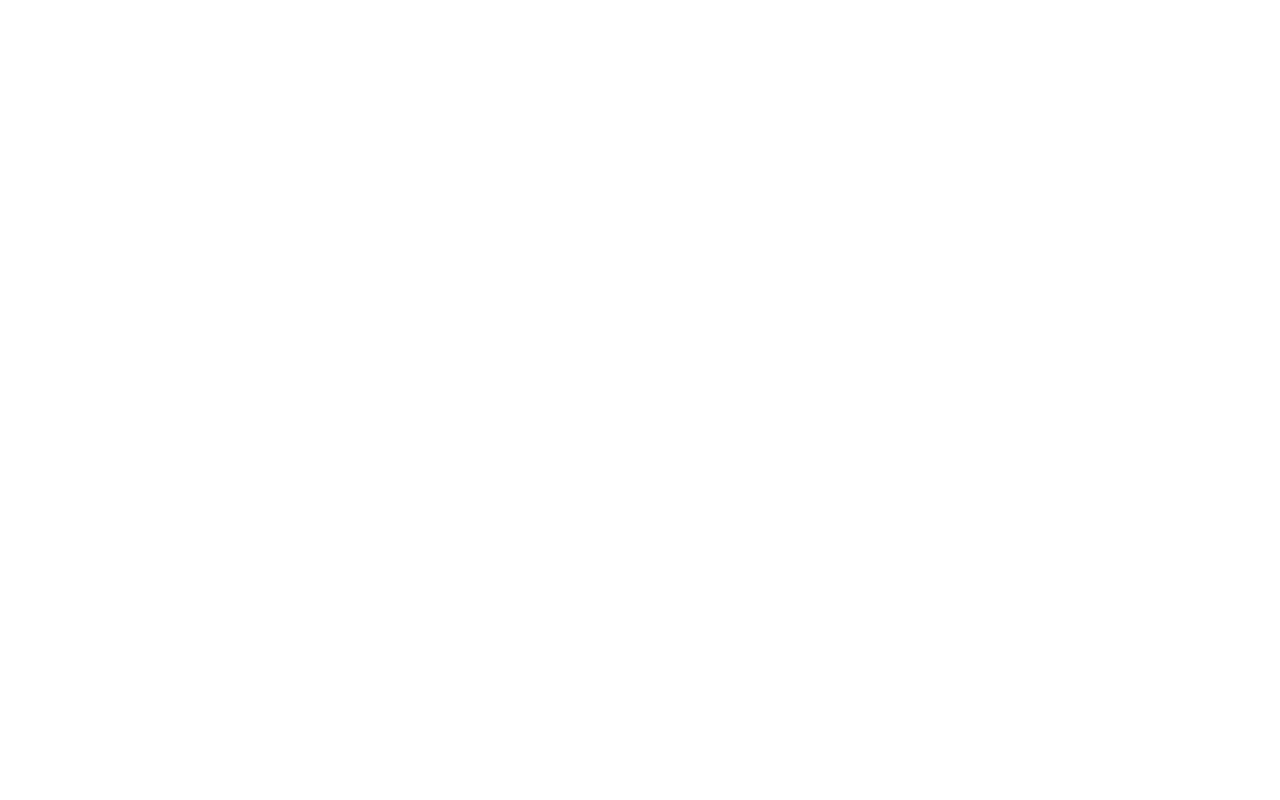
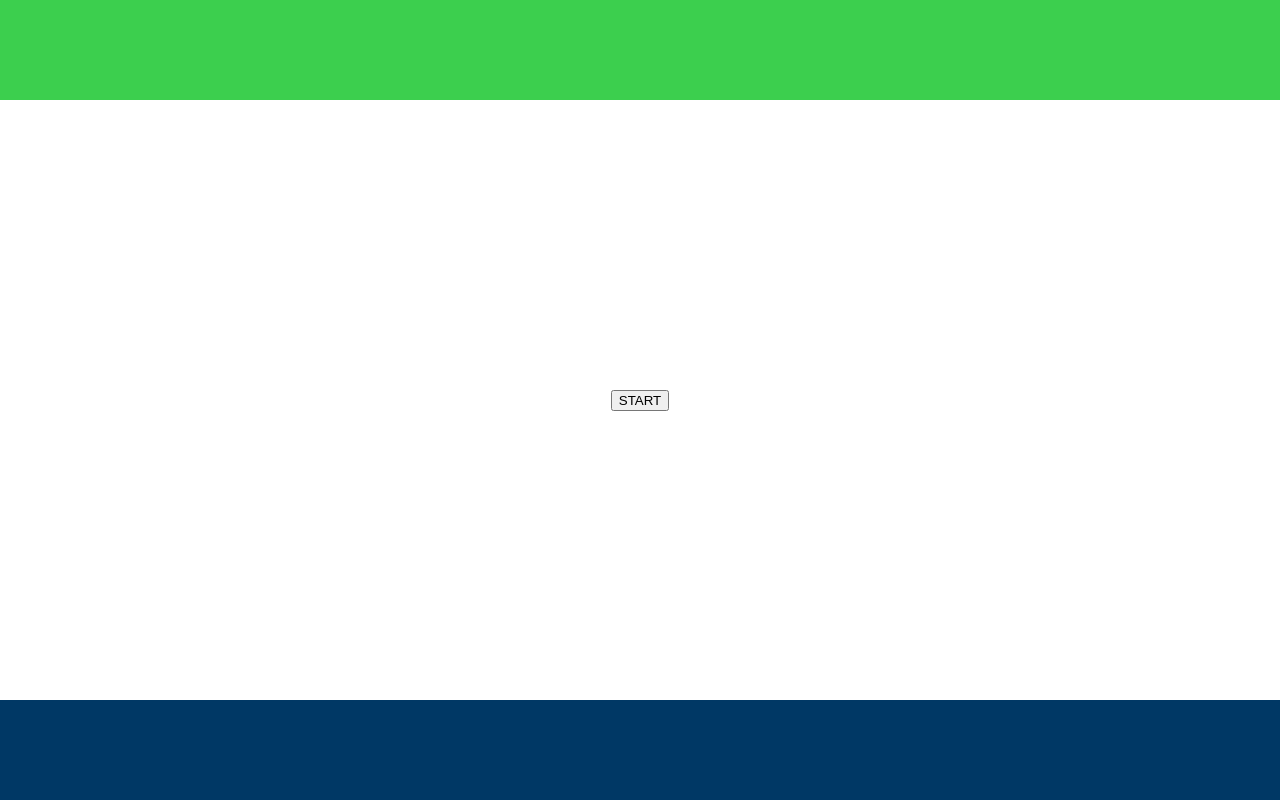
Before and after one commit to ICrossfadE/SolutionMobile, a website built with webpack: page index.html in a window 1280 px wide. Built offline with nearby package versions, Linux system fonts and the light colour scheme.

Commit message:
writing css style

```diff
--- a/index.html
+++ b/index.html
@@ -9,6 +9,18 @@
     <title>Selution</title>
 </head>
 <body>
+    <div class="wrapper">
+        <div class="header"></div>
+
+        <div class="midl_box">
+            <button class="submit-booton">START</button>
+            <div class="modal_window"></div>
+        </div>
+
+        <div class="footer"></div>
+    </div>
+
+
     <script src="/dist/main.js"></script>
 </body>
 </html>
--- a/src/client/media.css
+++ b/src/client/media.css
@@ -0,0 +1,6 @@
+@media (max-width: 576px) {
+
+ };
+@media (max-width: 768px) { };
+@media (max-width: 992px) { };
+@media (max-width: 1200px) { };
--- a/src/client/modules/index.ts
+++ b/src/client/modules/index.ts
@@ -1 +1 @@
-alert('Hello World')
+// alert('Hello World')
--- a/src/client/style.css
+++ b/src/client/style.css
@@ -0,0 +1,49 @@
+html, body, div, span, applet, object, iframe, h1, h2, h3, h4, h5, h6, p, blockquote, pre, a, abbr, acronym, address, big, cite, code, del, dfn, em, img, ins, kbd, q, s, samp, small, strike, strong, sub, sup, tt, var, b, u, i, center, dl, dt, dd, ol, ul, li, fieldset, form, label, legend, table, caption, tbody, tfoot, thead, tr, th, td, article, aside, canvas, details, embed,  figure, figcaption, footer, header, hgroup,  menu, nav, output, ruby, section, summary, time, mark, audio, video {
+    margin: 0;
+    padding: 0;
+    border: 0;
+    font-size: 100%;
+    font: inherit;
+    vertical-align: baseline;
+}
+
+.wrapper {
+    height: 100vh;
+    display: flex;
+    flex-direction: column;
+    justify-content: space-between;
+    align-items: center;
+}
+
+.header {
+    width: 100%;
+    height: 100px;
+    background-color: #3CCF4E;
+}
+
+.footer {
+    width: 100%;
+    height: 100px;
+    background-color: #003865;
+}
+
+.midl_box {
+    display: flex;
+    align-items: center;
+    justify-content: center;
+    position: relative;
+}
+
+.submit-booton {
+    z-index: 1;
+    margin: 0 auto;
+    position: absolute;
+}
+
+.modal_window {
+    display: none;
+    height: 250px;
+    width: 500px;
+    background: #000;
+    z-index: 2;
+}
```
Also changed, not shown: dist/main.js (deleted).
